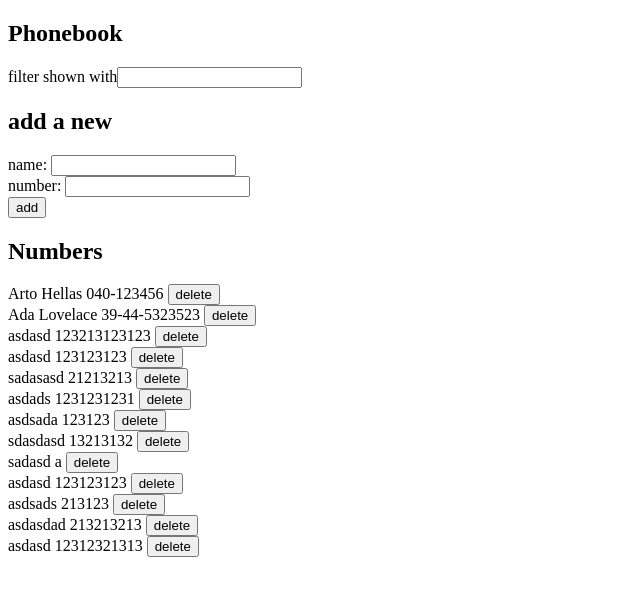
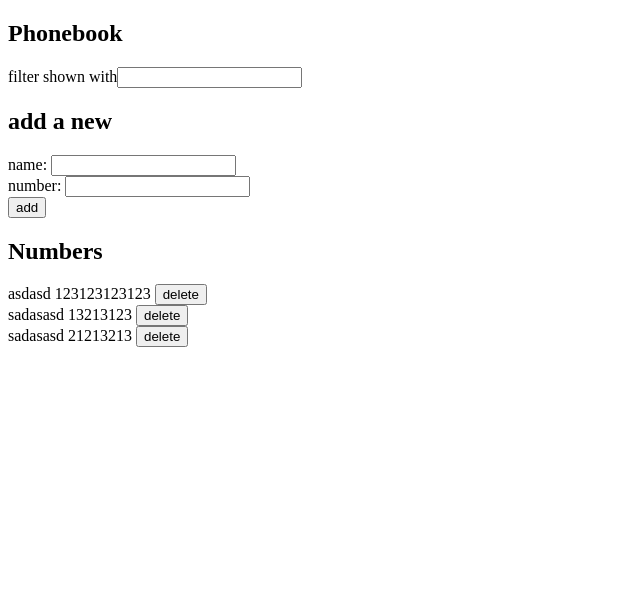
Before and after one commit to siftanzil/fullstackopen_helsinki, a React (Create React App) app in the folder part2/phonebook/: page / in a window 1280 px wide. Shown: the top 596 px of the page, without its empty margins (0-640 px from the left). Built offline with nearby package versions, Linux system fonts and the light colour scheme; data requests are answered from the project's data file.

Commit message:
part2 2.17

```diff
--- a/part2/phonebook/db.json
+++ b/part2/phonebook/db.json
@@ -1,69 +1,19 @@
 {
   "persons": [
     {
-      "name": "Arto Hellas",
-      "number": "040-123456",
+      "name": "asdasd",
+      "number": "123123123123",
       "id": 1
     },
     {
-      "name": "Ada Lovelace",
-      "number": "39-44-5323523",
+      "name": "sadasasd",
+      "number": "13213123",
       "id": 2
-    },
-    {
-      "name": "asdasd",
-      "number": "123213123123",
-      "id": 3
-    },
-    {
-      "name": "asdasd",
-      "number": "123123123",
-      "id": 5
     },
     {
       "name": "sadasasd",
       "number": "21213213",
       "id": 7
-    },
-    {
-      "name": "asdads",
-      "number": "1231231231",
-      "id": 8
-    },
-    {
-      "name": "asdsada",
-      "number": "123123",
-      "id": 9
-    },
-    {
-      "name": "sdasdasd",
-      "number": "13213132",
-      "id": 10
-    },
-    {
-      "name": "sadasd",
-      "number": "a",
-      "id": 11
-    },
-    {
-      "name": "asdasd ",
-      "number": "123123123",
-      "id": 12
-    },
-    {
-      "name": "asdsads",
-      "number": "213123",
-      "id": 13
-    },
-    {
-      "name": "asdasdad",
-      "number": "213213213",
-      "id": 14
-    },
-    {
-      "name": "asdasd ",
-      "number": "12312321313",
-      "id": 15
     }
   ]
 }
--- a/part2/phonebook/src/App.js
+++ b/part2/phonebook/src/App.js
@@ -11,6 +11,7 @@ const App = () => {
    const [newNumber, setNewNumber] = useState("");
    const [filteredPersons, setFilteredPersons] = useState(persons);
    const [message, setMessage] = useState("");
+   const [error, setError] = useState("");
 
    useEffect(() => {
       services.getAll().then((response) => {
@@ -33,7 +34,9 @@ const App = () => {
             )
          ) {
             // update contact if name exist already
-            services.update(id, nameObject).then((response) => {
+            services
+               .update(id, nameObject)
+               .then((response) => {
                   console.log(response);
                   let latest = persons.map((person) =>
                      person.id !== id ? person : response.data,
@@ -43,6 +46,14 @@ const App = () => {
                   setMessage(`Updated ${response.data.name}`);
                   setTimeout(() => {
                      setMessage(null);
+                  }, 5000);
+               })
+               .catch((error) => {
+                  setError(
+                     `${nameObject.name} is already deleted from server.`,
+                  );
+                  setTimeout(() => {
+                     setError(null);
                   }, 5000);
                });
          }
@@ -64,7 +75,9 @@ const App = () => {
 
    const handleDelete = (clicked) => {
       if (window.confirm(`Delete ${clicked.name} ?`)) {
-         services.remove(clicked.id).then((response) => {
+         services
+            .remove(clicked.id)
+            .then((response) => {
                if (response.status === 200) {
                   let latest = persons.filter(
                      (person) => person.id !== clicked.id,
@@ -72,6 +85,12 @@ const App = () => {
                   setPersons(latest);
                   setFilteredPersons(latest);
                }
+            })
+            .catch((error) => {
+               setError(`${clicked.name} is already deleted from server.`);
+               setTimeout(() => {
+                  setError(null);
+               }, 5000);
             });
       }
    };
@@ -87,6 +106,7 @@ const App = () => {
       <div>
          <h2>Phonebook</h2>
          {message && <Notification message={message} />}
+         {error && <Notification error={error} />}
          <Filter filterPersons={filterPersons} />
          <h2>add a new</h2>
          <PersonForm
--- a/part2/phonebook/src/components/Notification.js
+++ b/part2/phonebook/src/components/Notification.js
@@ -1,9 +1,14 @@
-const Notification = ({ message }) => {
-   if (message === null) {
+const Notification = ({ message, error }) => {
+   if (message === null || error === null) {
       return null;
    }
 
-   return <div className="success">{message}</div>;
+   return (
+      <div className={error ? "danger" : "success"}>
+         {message}
+         {error}
+      </div>
+   );
 };
 
 export default Notification;
```
Lines whose indentation alone changed are shown as unchanged.
